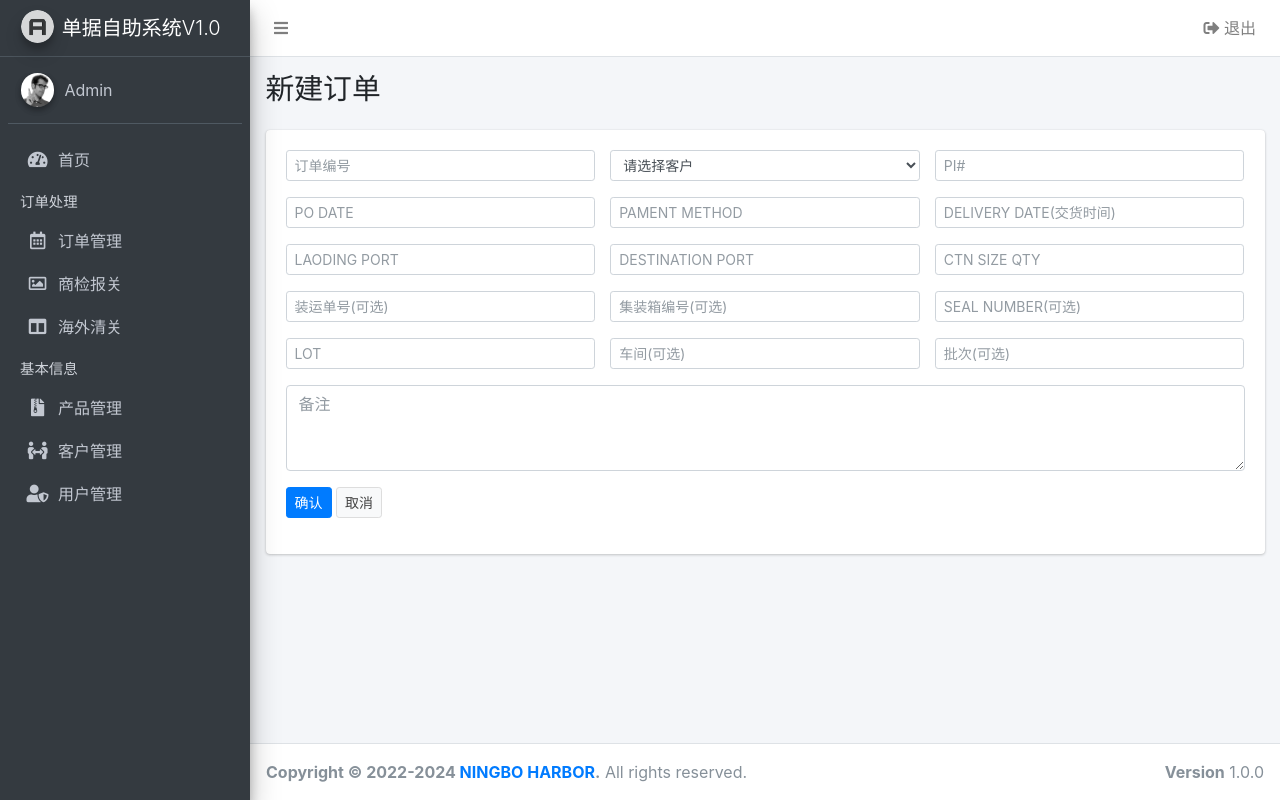
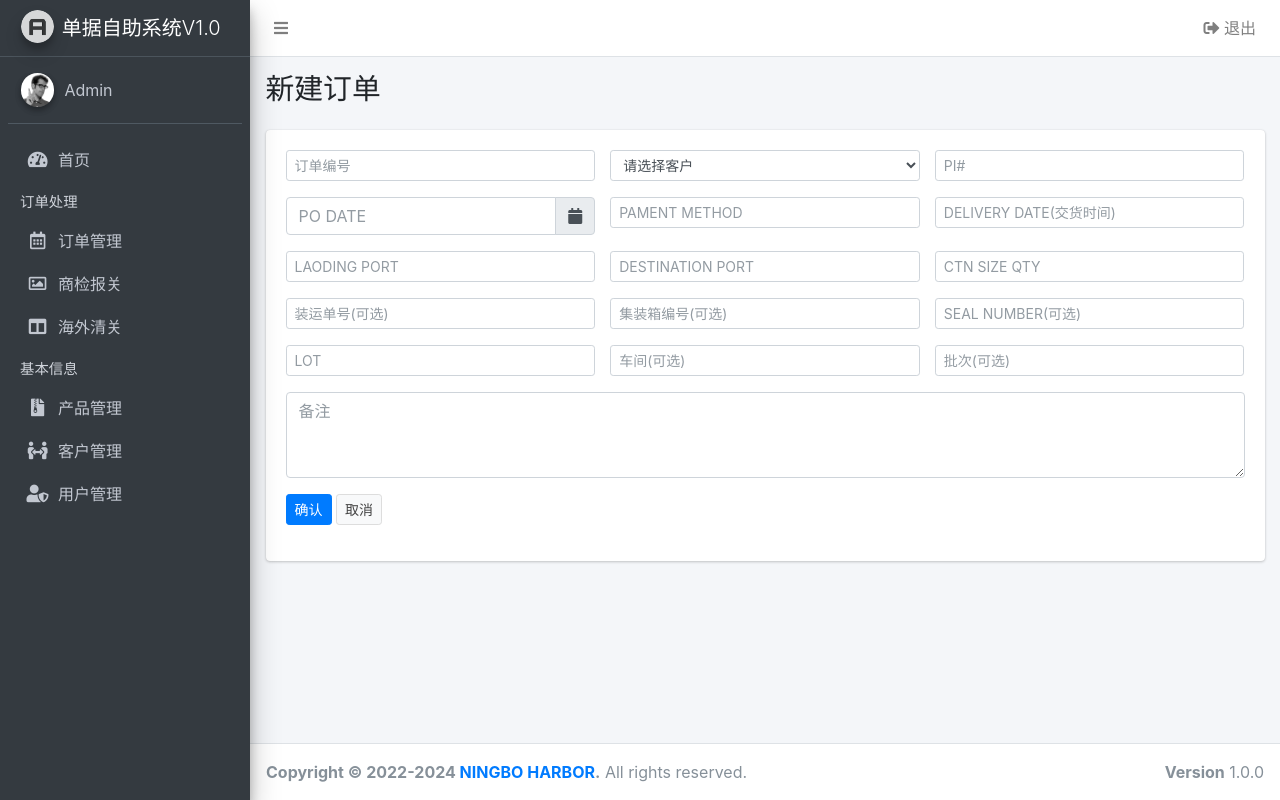
Before and after one commit to tank-plus/document-assistant, a Flask app: page /order/add in a window 1280 px wide. Run offline with Flask 3, Linux system fonts and the light colour scheme; the visitor is signed in with stand-in values (Sample User, id 1); some libraries are stand-ins or nearby versions.

Commit message:
page update

```diff
--- a/app.py
+++ b/app.py
@@ -17,6 +17,7 @@ from model.product import *
 from model.order import *
 from model.inspect import *
 from model.clearance import *
+from model.address import *
 # 以上是Model定义
 
 
@@ -119,4 +120,4 @@ app.register_blueprint(user_bp, url_prefix='/user')
 # 以上是业务路由定义
 
 if __name__ == '__main__':
-    app.run(debug=True, host='0.0.0.0', port=8888)
+    app.run(debug=True, host='0.0.0.0', port=9090)
--- a/templates/order_edit.html
+++ b/templates/order_edit.html
@@ -46,7 +46,19 @@
                                 <div class="form-group">
                                     <div class="row">
                                         <div class="col-md-4">
-                                            <input class="form-control form-control-sm" type="text" placeholder="PO DATE" name="po_date" required/>
+                                            <div class="input-group date" id="reservationdate" data-target-input="nearest">
+                                                <input type="text" class="form-control datetimepicker-input" data-target="#reservationdate" placeholder="PO DATE" name="po_date" required/>
+                                                <div class="input-group-append" data-target="#reservationdate" data-toggle="datetimepicker">
+                                                    <div class="input-group-text"><i class="fa fa-calendar"></i></div>
+                                                </div>
+                                            </div>
+                                            <script>
+                                                $(document).ready(function() {
+                                                    $('#reservationdate').datetimepicker({
+                                                        format: 'YYYY-MM-DD'
+                                                    });
+                                                });
+                                            </script>
                                         </div>
                                         <div class="col-md-4">
                                             <input class="form-control form-control-sm" type="text" placeholder="PAMENT METHOD" name="payment_method" required/>
```
Also changed, not shown: instance/order_system.db, instance/users.db (deleted).
